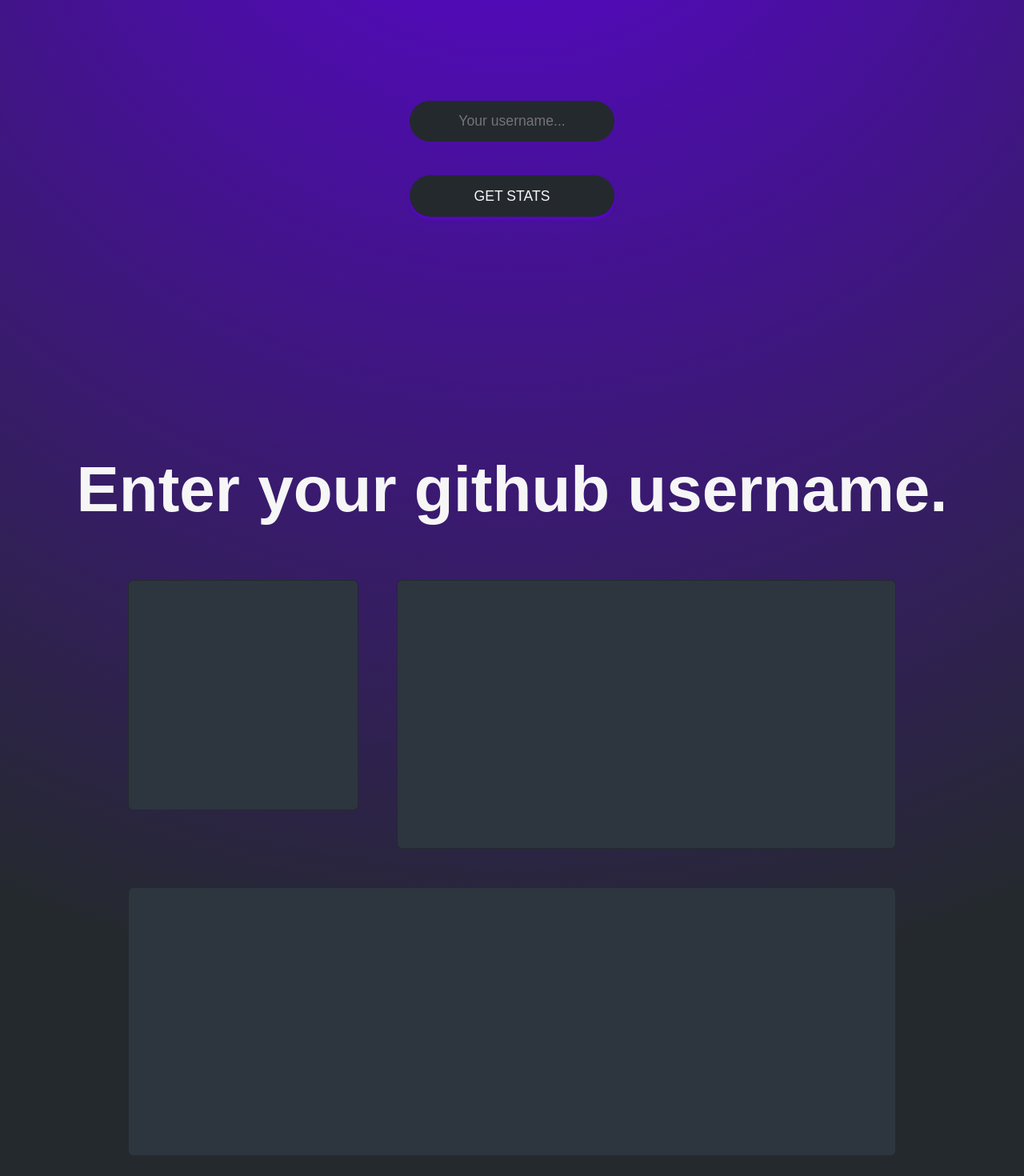
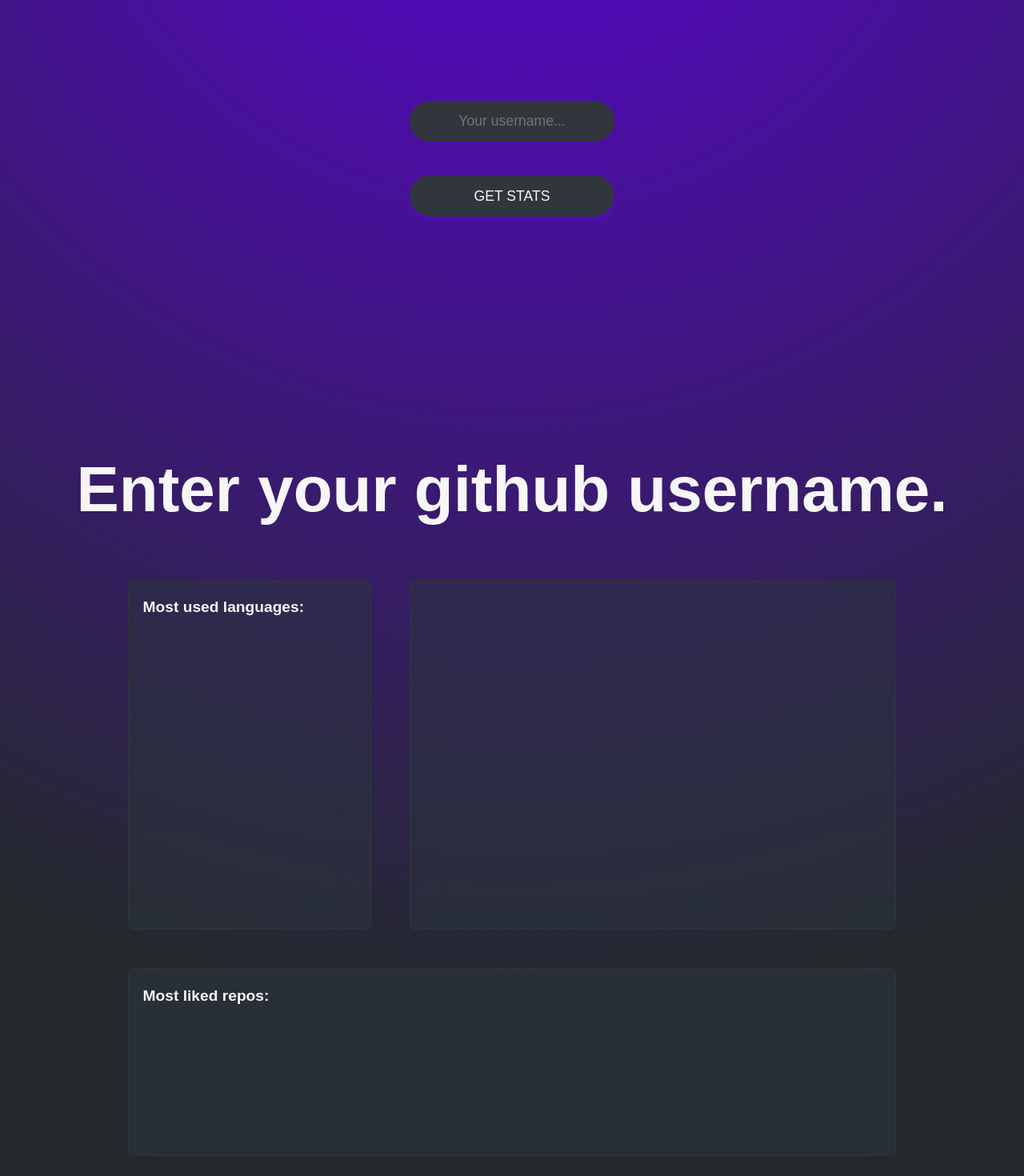
Before and after one commit to radeqq007/github-stats, a Vue app: page / in a window 1280 px wide. Shown: the part 300-1770 px from the top of the page at 80% size. Built offline with nearby package versions, Linux system fonts and the light colour scheme; a web font is replaced by a local one.

Commit message:
Add most liked repos chart

```diff
--- a/src/components/Dashboard.vue
+++ b/src/components/Dashboard.vue
@@ -4,23 +4,32 @@
     <h2 v-else>Enter your github username.</h2>
     <div class="content">
       <div class="most-used-langs card">
-        <MostUsedLanguages :username="username" />
+        <h3 class="card-title">Most used languages:</h3>
+
+        <div class="chart">
+          <MostUsedLanguages :username="username" />
+        </div>
       </div>
+
       <div class="contributions card">
         <canvas>
           <p>Your browser doesn't support canvas element.</p>
         </canvas>
       </div>
+
       <div class="most-starred-repos card">
-        <canvas>
-          <p>Your browser doesn't support canvas element.</p>
-        </canvas>
+        <h3 class="card-title">Most liked repos:</h3>
+
+        <div class="chart">
+          <MostLikedRepos :username="username" />
+        </div>
       </div>
     </div>
   </div>
 </template>
 
 <script setup>
+import MostLikedRepos from './charts/MostLikedRepos.vue';
 import MostUsedLanguages from './charts/MostUsedLanguages.vue';
 
 const props = defineProps({
@@ -38,34 +47,47 @@ h2 {
   font-weight: 900;
 }
 
+.card-title {
+  font-size: 1.2rem;
+  text-align: left;
+}
+
 .content {
   min-height: 90vh;
-  display: grid;
-  grid-template-columns: repeat(3, 1fr);
-  grid-template-rows: repeat(2, 1fr);
+  display: flex;
+  flex-wrap: wrap;
   gap: 3rem;
+  justify-content: space-between;
   padding-inline: 10rem;
   margin-bottom: 5rem;
 }
 .card {
-  background-color: var(--secondary);
+  background-color: color-mix(in srgb, var(--secondary) 50%, transparent);
+  backdrop-filter: blur(20px);
   border: 1px solid var(--bg); /* don't ask me why I'm using bg color for this */
   border-radius: 0.4rem;
+  padding: 0.2rem 1.1rem;
+  display: flex;
+  flex-direction: column;
+  align-items: left;
+  justify-content: start;
+  flex: 1 1 30%;
+  min-width: 250px;
+  max-width: 100%;
 }
 
 .most-used-langs {
-  grid-column: 1;
-  grid-row: 1;
+  order: 1;
   aspect-ratio: 1;
 }
 
 .contributions {
-  grid-column: 2 / span 2;
-  grid-row: 1;
+  order: 2;
+  flex: 2 1 60%;
 }
 
 .most-starred-repos {
-  grid-column: 1 / span 3; /* Span both columns */
-  grid-row-start: 2;
+  order: 3;
+  flex: 1 1 100%;
 }
 </style>
--- a/src/components/Hero.vue
+++ b/src/components/Hero.vue
@@ -7,13 +7,21 @@
 </template>
 
 <script setup>
+import { Chart } from 'chart.js/auto';
 import { ref } from 'vue';
+
+// Default chart styling
+Chart.defaults.color = 'white';
 
 const username = ref('');
 const emit = defineEmits();
 
 const updateUsername = () => {
   emit('username-changed', username.value);
+
+  // Scroll do dashboard
+  const dashboardElement = document.getElementById('dashboard');
+  dashboardElement.scrollIntoView({ behavior: 'smooth' });
 };
 </script>
 
--- /dev/null
+++ b/src/components/charts/MostLikedRepos.vue
@@ -0,0 +1,106 @@
+<template>
+  <div class="repos">
+    <div class="repo" v-for="(repo, index) in repos" :key="index">
+      <span>
+        <h4 class="name">{{ index + 1 }}. {{ repo.name }}</h4>
+        <h5 class="description">
+          {{ repo.description ? repo.description : 'No description' }}
+        </h5>
+      </span>
+
+      <p class="stars">{{ repo.stargazers_count }} ⭐</p>
+    </div>
+  </div>
+</template>
+
+<script setup>
+import { ref, watch } from 'vue';
+
+const props = defineProps({
+  username: String,
+});
+
+let isDataFetched = ref(false);
+const repos = ref([]);
+
+async function fetchData() {
+  if (!props.username) {
+    isDataFetched.value = false;
+    return;
+  }
+
+  isDataFetched.value = false;
+
+  try {
+    const resp = await fetch(
+      `https://api.github.com/users/${props.username}/repos`
+    );
+
+    const data = await resp.json();
+
+    repos.value = data.sort((a, b) => b.stargazers_count - a.stargazers_count);
+    isDataFetched.value = true;
+
+    console.log(repos.value.length);
+  } catch (err) {
+    // TODO: Do something about this
+    console.error(`Error fetching user data: ${err}`);
+  }
+}
+
+// Fetch data whenever username changes
+watch(
+  () => props.username,
+  () => fetchData(),
+  {
+    immediate: true,
+  }
+);
+</script>
+
+<style scoped>
+.repos {
+  display: flex;
+  flex-direction: column;
+  align-items: center;
+  justify-content: center;
+  gap: 1rem;
+  padding: 1rem;
+}
+
+.repo {
+  display: flex;
+  justify-content: space-between;
+  height: 10rem;
+  width: 100%;
+  border-radius: 0.5rem;
+  background-color: color-mix(in srgb, var(--bg) 75%, transparent);
+  padding: 0 2rem;
+
+  transition: scale 0.08s ease-in-out, filter 0.08s ease-in-out;
+}
+
+.repo:hover {
+  scale: 1.02;
+  filter: brightness(1.1);
+}
+
+.repo span {
+  text-align: left;
+  width: 33%;
+}
+
+.name {
+  font-size: 1.2rem;
+  margin-block: 1rem;
+}
+
+.description {
+  font-size: 1rem;
+  font-weight: 300;
+  font-style: italic;
+  margin: 0;
+
+  color: color-mix(in srgb, var(--text) 60%, black 40%);
+}
+</style>
--- a/src/components/charts/MostUsedLanguages.vue
+++ b/src/components/charts/MostUsedLanguages.vue
@@ -1,24 +1,14 @@
 <template>
-  <Doughnut
-    v-if="isDataFetched"
-    :data="chartData"
-    :options="chartOptions"
-    ref="chart"
-  />
+  <Doughnut v-if="isDataFetched" :data="chartData" :options="chartOptions" />
 </template>
 
 <script setup>
-import { Chart } from 'chart.js/auto';
 import { ref, watch } from 'vue';
 import { Doughnut } from 'vue-chartjs';
 
 const props = defineProps({
   username: String,
 });
-
-Chart.defaults.color = 'white';
-
-const chart = ref(null);
 
 const chartData = ref({
   labels: [''],
@@ -88,9 +78,10 @@ async function fetchData() {
   }
 }
 
+// Fetch data whenever username changes
 watch(
   () => props.username,
-  newUsername => fetchData(newUsername),
+  () => fetchData(),
   {
     immediate: true,
   }
--- a/src/style.css
+++ b/src/style.css
@@ -15,8 +15,8 @@ body {
 }
 
 :root {
-  --bg: #24292e;
-  --primary: #5b03d6;
-  --secondary: #2d363f;
-  --text: #f6f6f6;
+  --bg: rgb(49, 54, 60);
+  --primary: rgb(91, 3, 214);
+  --secondary: rgb(45, 54, 63);
+  --text: rgb(246, 246, 246);
 }
```
